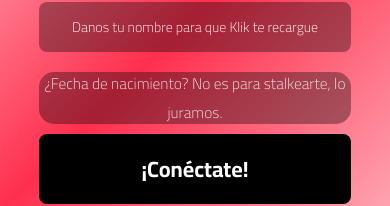
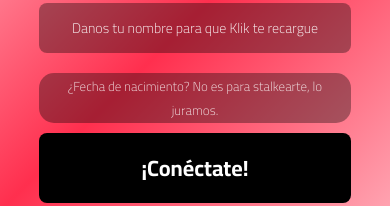
Before and after one commit to LuisCarlosParraRaffan/horoscopo-energetico, a website: page index.html in a window 390 px wide. Shown: the part 406-612 px from the top of the page. Drawn offline with Linux system fonts and the light colour scheme.

Commit message:
Mejoras finales en estilos de inputs y placeholders

```diff
--- a/styles.css
+++ b/styles.css
@@ -67,37 +67,48 @@
 input[type="date"] {
     color: white;
     text-align: center;
+    min-height: 55px;
+    display: flex;
+    align-items: center;
+    justify-content: center;
+    padding: 8px 20px;
+}
+
+input[type="date"]::before {
+    content: "¿Fecha de nacimiento? No es para stalkearte, lo juramos.";
+    position: absolute;
+    left: 0;
+    right: 0;
+    color: rgba(255, 255, 255, 0.9);
+    font-size: 15px;
+    font-weight: 300;
+    pointer-events: none;
+    text-align: center;
+    font-family: 'Cairo', sans-serif;
+    padding: 0 10px;
 }
 
 input[type="date"]::-webkit-calendar-picker-indicator {
     filter: invert(1);
     opacity: 0.8;
     cursor: pointer;
+    position: absolute;
+    right: 10px;
+    width: 20px;
+    height: 20px;
 }
 
 input[type="date"]::-webkit-datetime-edit {
     color: white;
     font-family: 'Cairo', sans-serif;
     font-weight: 300;
+    width: 100%;
+    padding: 0;
+    text-align: center;
 }
 
 input[type="date"]::-webkit-datetime-edit-fields-wrapper {
-    color: white;
-}
-
-input[type="date"]::-webkit-datetime-edit-text {
-    color: white;
-    padding: 0 0.3em;
-}
-
-input[type="date"]::-webkit-datetime-edit-month-field,
-input[type="date"]::-webkit-datetime-edit-day-field,
-input[type="date"]::-webkit-datetime-edit-year-field {
-    color: white;
-}
-
-input[type="date"]::-webkit-inner-spin-button {
-    display: none;
+    padding: 0;
 }
 
 /* Estilos para el placeholder en todos los navegadores */
@@ -437,6 +448,15 @@
         margin-bottom: 15px;
         width: 100%;
     }
+
+    input[type="date"] {
+        min-height: 50px;
+        font-size: 15px;
+    }
+
+    input[type="date"]::before {
+        font-size: 14px;
+    }
 }
 
 @media (max-width: 480px) {
@@ -451,4 +471,13 @@
     input::-ms-input-placeholder {
         font-size: 14px;
     }
+
+    input[type="date"] {
+        min-height: 45px;
+        font-size: 14px;
+    }
+
+    input[type="date"]::before {
+        font-size: 13px;
+    }
 }
```
